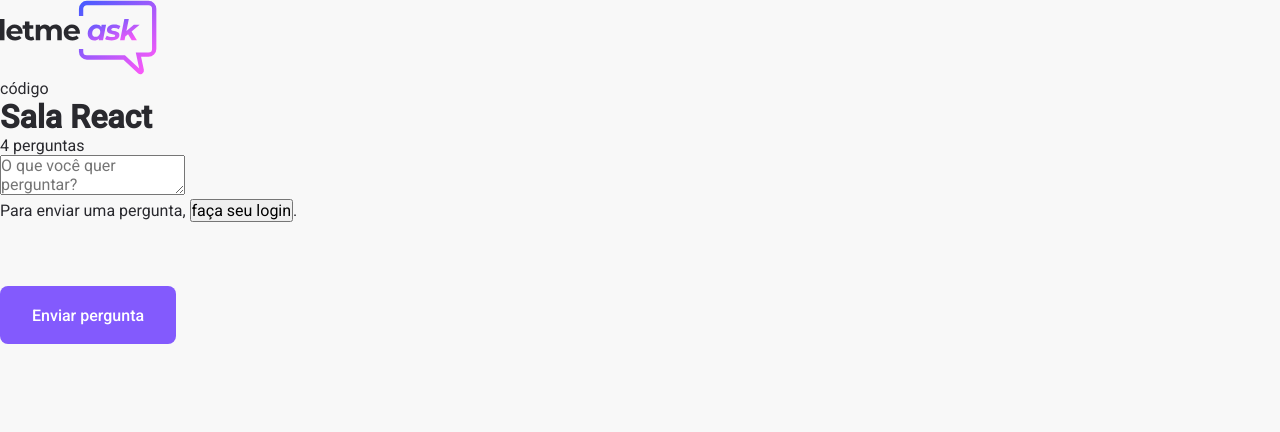
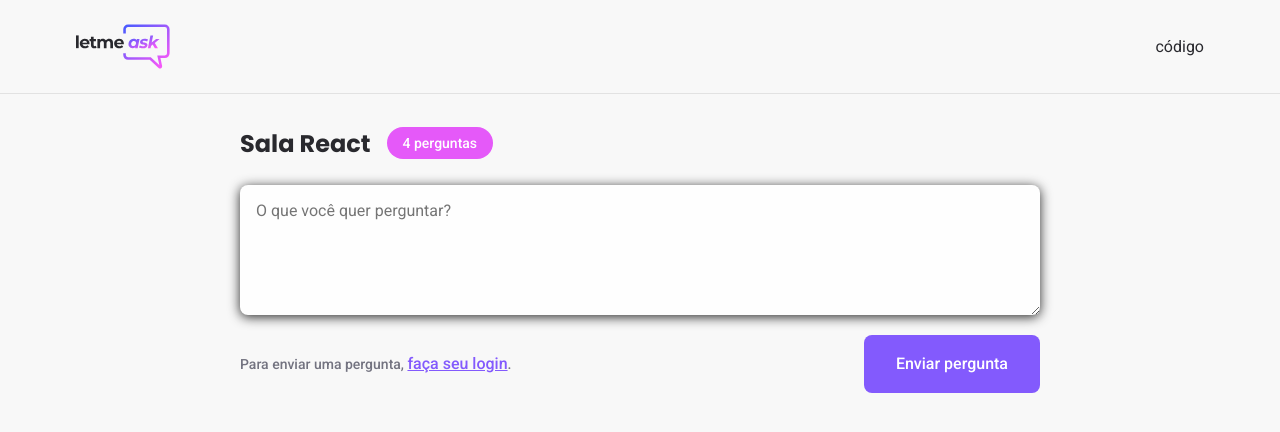
Before and after one commit to dhouglasbn/NLW-together, a React (Create React App) app in the folder letmeask/: page /rooms/1 in a window 1280 px wide. Shown: the top 432 px of the page. Built offline with nearby package versions, Linux system fonts and the light colour scheme; no server answers.

Commit message:
adding style, creating roomCode Component

```diff
--- a/letmeask/src/styles/button.scss
+++ b/letmeask/src/styles/button.scss
@@ -1,5 +1,4 @@
 .button {
-    margin-top: 64px;
     height: 58px;
     border-radius: 8px;
     font-weight: 500;
--- a/letmeask/src/styles/room.scss
+++ b/letmeask/src/styles/room.scss
@@ -0,0 +1,80 @@
+#page-room {
+    header {
+        padding: 24px;
+        border-bottom: 1px solid #e2e2e2;
+
+        .content {
+            max-width: 1128px;
+            margin: 0 auto;
+            display: flex;
+            justify-content: space-between;
+            align-items: center;
+
+            > img {
+                max-height: 45px;
+            }
+        }
+    }
+
+    main {
+        max-width: 800px;
+        margin: 0 auto;
+
+        .room-title {
+            margin: 32px 0 24px;
+            display: flex;
+            align-items: center;
+
+            h1 {
+                font-family: "Poppins", sans-serif;
+                font-size: 24px;
+                color: #29292e;
+            }
+
+            span {
+                margin-left: 16px;
+                background: #e559f9;
+                border-radius: 9999px;
+                padding: 8px 16px;
+                color: #fff;
+                font-weight: 500;
+                font-size: 14px;
+            }
+        }
+
+        form {
+            textarea {
+                width: 100%;
+                border: 0;
+                padding: 16px;
+                border-radius: 8px;
+                background: #fefefe;
+                box-shadow: 0 2px 12px rgba(0,0,0, 0.84);
+                resize: vertical;
+                min-height: 130px;
+            }
+
+            .form-footer {
+                display: flex;
+                justify-content: space-between;
+                align-items: center;
+                margin-top: 16px;
+
+                span {
+                    font-size: 14px;
+                    color: #737380;
+                    font-weight: 500;
+
+                    button {
+                        background: transparent;
+                        border : 0;
+                        color: #835afd;
+                        text-decoration: underline;
+                        font-weight: 500;
+                        cursor: pointer;
+                    }
+                }
+            }
+        }
+    }
+}
```
Also changed, not shown: letmeask/src/components/RoomCode.tsx (added).
